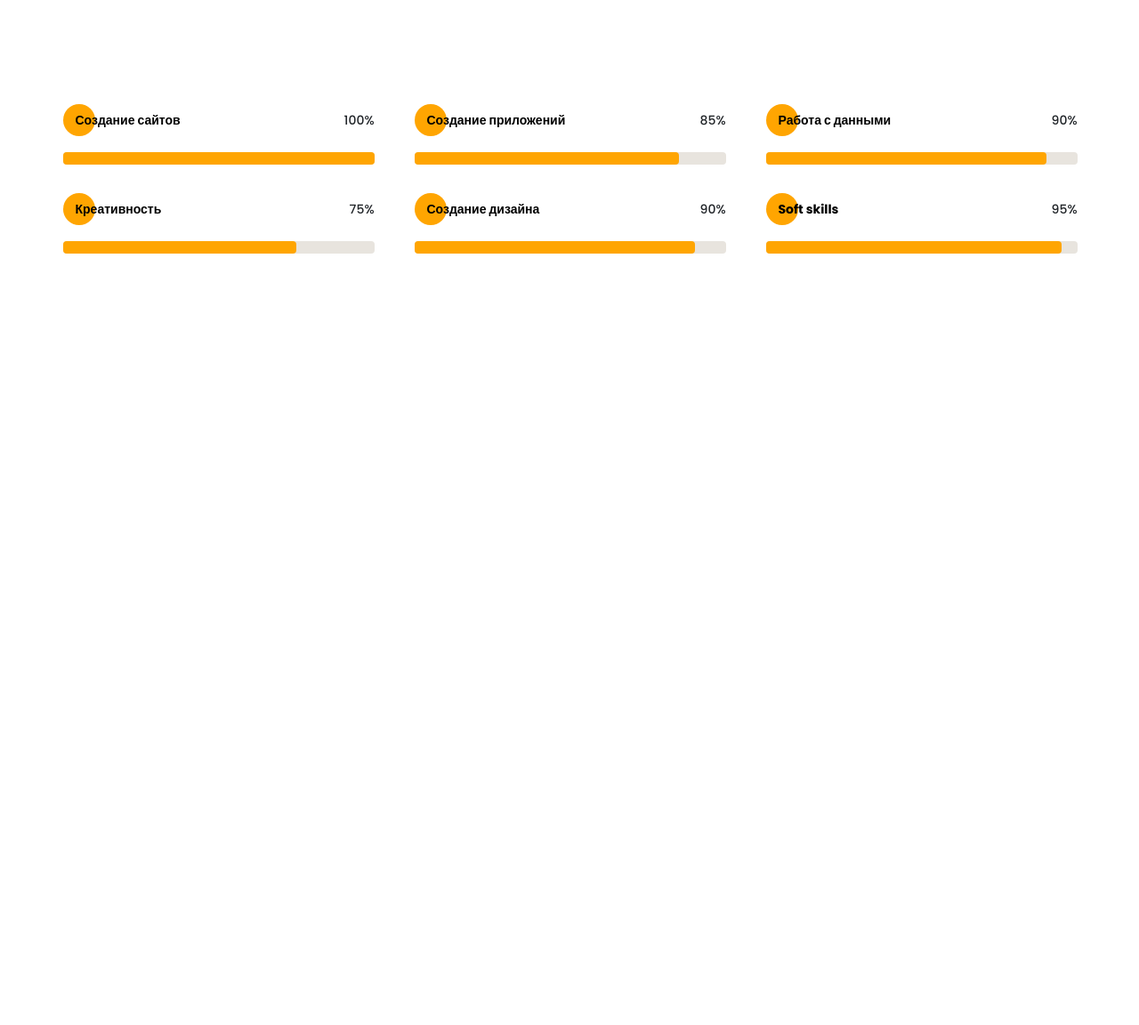
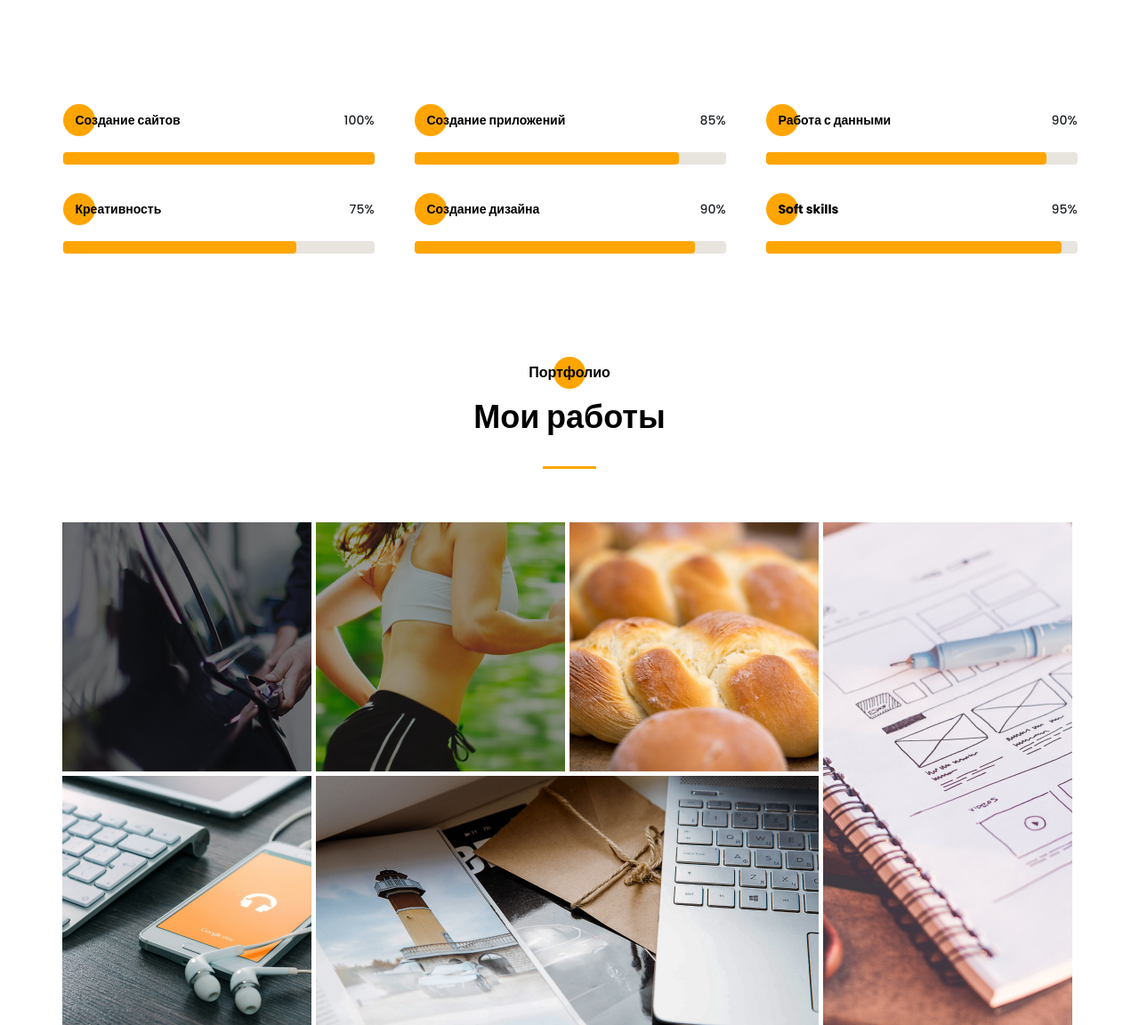
Before and after one commit to AliyevSadiq/portfolio-testing-frontend, a website: page src/index.html in a window 1280 px wide. Shown: the part 3064-4216 px from the top of the page at 89% size. Before the commit the page ends 3351 px from the top, so only its background shows below. Drawn offline with nearby package versions, Linux system fonts and the light colour scheme; files that its build step writes are made by us from their sources; files whose address does not match are found by name.

Commit message:
add portfolio section

```diff
--- /dev/null
+++ b/src/assets/sass/blocks/_portfolio.scss
@@ -0,0 +1,36 @@
+.portfolio{
+  padding-top: 120px;
+  &__title{
+    text-align: center;
+    position: relative;
+    @include beforeCircle;
+    &:before{
+      left: 50%;
+      transform: translateX(-50%);
+    }
+  }
+  &__subtitle{
+    text-align: center;
+  }
+  &__wrapper{
+    margin-top: 60px;
+    display: grid;
+    grid-template: repeat(2, 280px) / repeat(4, 280px);
+    grid-auto-rows: 280px;
+    gap: 5px;
+  }
+  &__item{
+    img{
+      width: 100%;
+    }
+    &.vertical{
+      grid-column: 4 / 5;
+      grid-row: 1/3;
+    }
+    &.horizontal{
+      grid-column: 2 / 4;
+      grid-row: 2/3;
+    }
+
+  }
+}
--- a/src/assets/sass/blocks/_resume.scss
+++ b/src/assets/sass/blocks/_resume.scss
@@ -15,9 +15,11 @@
   &__wrapper{
     margin-top: 60px;
     padding-left: 65px;
+    padding-right: 89px;
     display: grid;
     grid-template-columns: repeat(2, 425px);
     column-gap: 144px;
+    justify-content: space-between;
   }
   &__column{
     position: relative;
--- a/src/assets/sass/style.scss
+++ b/src/assets/sass/style.scss
@@ -21,6 +21,7 @@
 @import "blocks/about";
 @import "blocks/resume";
 @import "blocks/skills";
+@import "blocks/portfolio";
 
 //blocks
 @import "blocks/title";
--- a/src/index.html
+++ b/src/index.html
@@ -336,6 +336,21 @@
         </div>
     </div>
 </section>
+<section class="portfolio">
+    <div class="container">
+        <h2 class="title title_fz16 portfolio__title">Портфолио</h2>
+        <h3 class="title portfolio__subtitle">Мои работы</h3>
+        <div class="divider"></div>
+        <div class="portfolio__wrapper">
+            <a href="#" class="portfolio__item"><img src="assets/img/works/uber.jpg" alt="uber"></a>
+            <a href="#" class="portfolio__item"><img src="assets/img/works/pulse.jpg" alt="pulse"></a>
+            <a href="#" class="portfolio__item"><img src="assets/img/works/bread.jpg" alt="bread"></a>
+            <a href="#" class="portfolio__item vertical"><img src="assets/img/works/plans.jpg" alt="plans"></a>
+            <a href="#" class="portfolio__item"><img src="assets/img/works/ipad.jpg" alt="mac"></a>
+            <a href="#" class="portfolio__item horizontal"><img src="assets/img/works/mac.jpg" alt="ipad"></a>
+        </div>
+    </div>
+</section>
 <script src="assets/js/jquery-1.11.0.min.js"></script>
 <script src="assets/js/jquery-migrate-1.2.1.min.js"></script>
 <script src="assets/js/script.js"></script>
```
Also changed, not shown: src/assets/img/works/mac.jpg (added).
